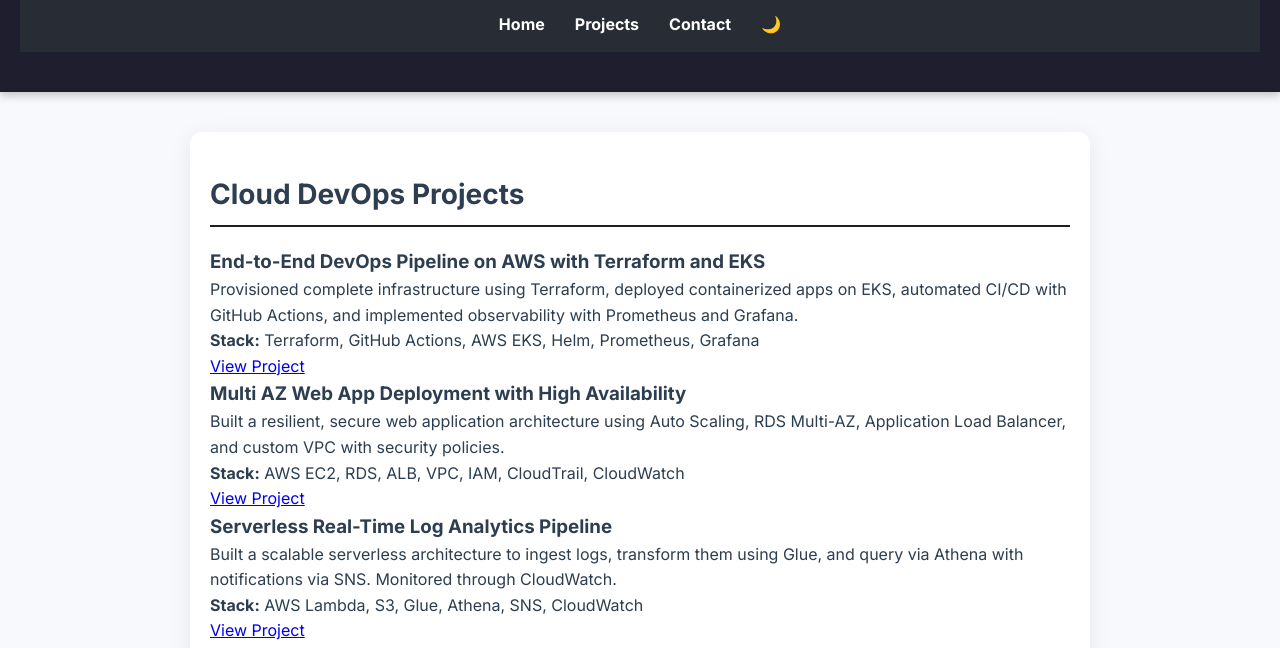
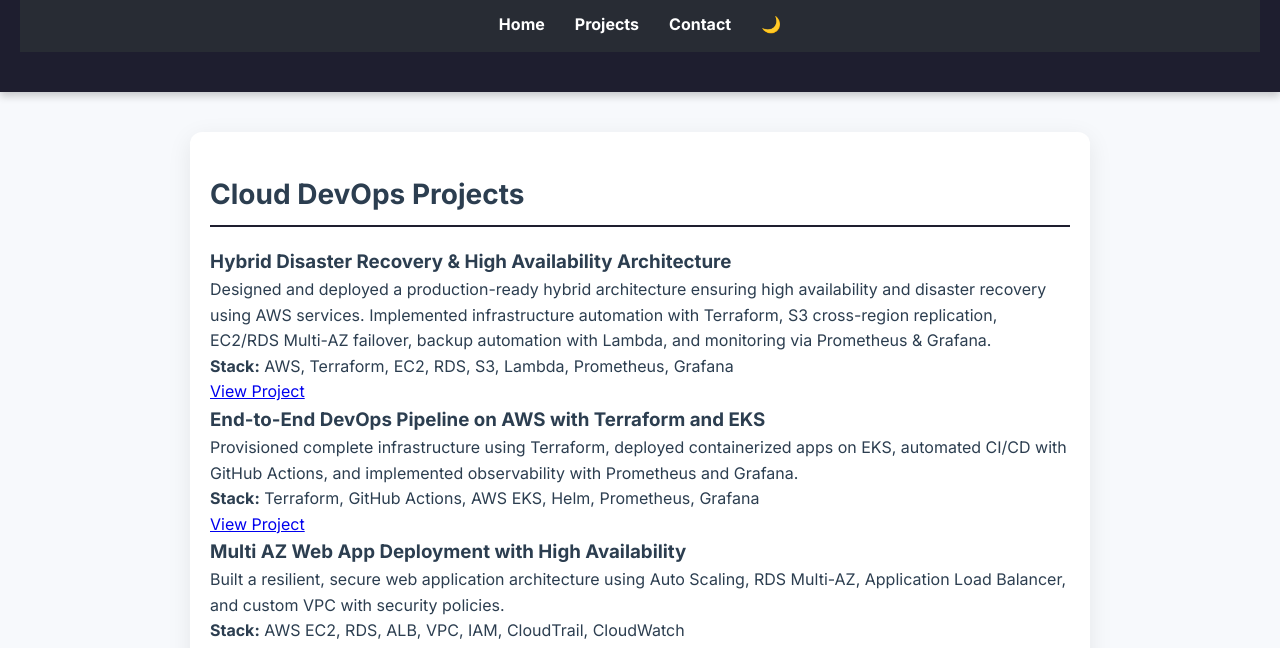
Before and after one commit to vatsan01/Portfolio, a plain HTML site: page projects.html in a window 1280 px wide. Shown: the part 148-796 px from the top of the page. Drawn offline with Linux system fonts and the light colour scheme.

Commit message:
Update projects.html

```diff
--- a/projects.html
+++ b/projects.html
@@ -22,6 +22,13 @@
 
     <section id="projects" class="fade-in">
         <h2>Cloud DevOps Projects</h2>
+
+        <div class="project">
+            <h3>Hybrid Disaster Recovery & High Availability Architecture</h3>
+            <p>Designed and deployed a production-ready hybrid architecture ensuring high availability and disaster recovery using AWS services. Implemented infrastructure automation with Terraform, S3 cross-region replication, EC2/RDS Multi-AZ failover, backup automation with Lambda, and monitoring via Prometheus & Grafana.</p>
+            <p><strong>Stack:</strong> AWS, Terraform, EC2, RDS, S3, Lambda, Prometheus, Grafana</p>
+            <a href="https://github.com/vatsan01/Cloud-DevOps-Projects/tree/main/Hybrid_Disaster_Recovery_Architecture" target="_blank">View Project</a>
+        </div>
 
         <div class="project">
             <h3> End-to-End DevOps Pipeline on AWS with Terraform and EKS</h3>
```
